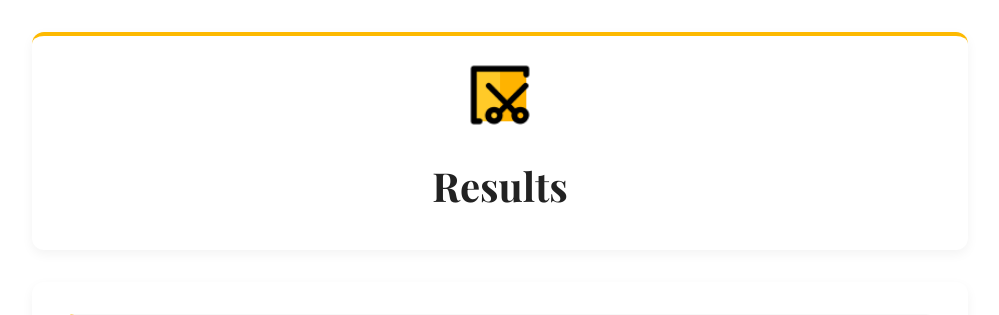
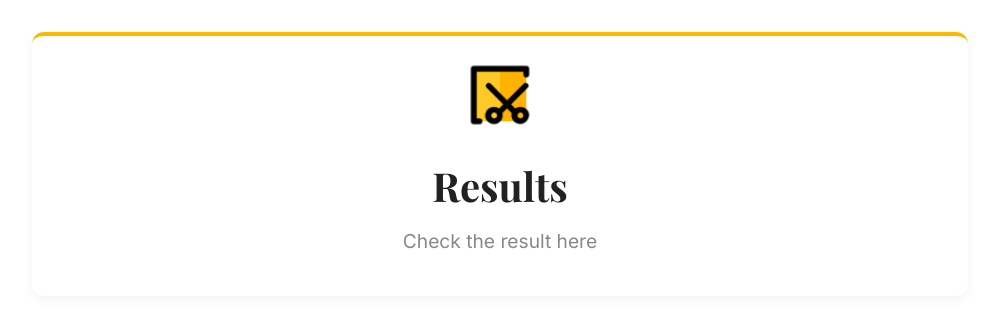
Before and after one commit to viivue/easy-page-speed-screenshots, a Flask app: template templates/results.html in a window 1280 px wide. Shown: the top 315 px of the page, without its empty margins (140-1139 px from the left). Run offline with Flask 3, Linux system fonts and the light colour scheme; the template is opened without the code that fills it, so the values that code supplies are empty.

Commit message:
feat(screenshot): add tagline to result page

```diff
--- a/templates/results.html
+++ b/templates/results.html
@@ -17,6 +17,7 @@
             <img src="{{ url_for('static', filename='images/icon.png') }}" alt="Easy Page Speed Screenshots" class="logo" />
         </a>
         <h1>Results</h1>
+        <p class="tagline">Check the result here</p>
     </div>
 
     <div class="main-content">
```
